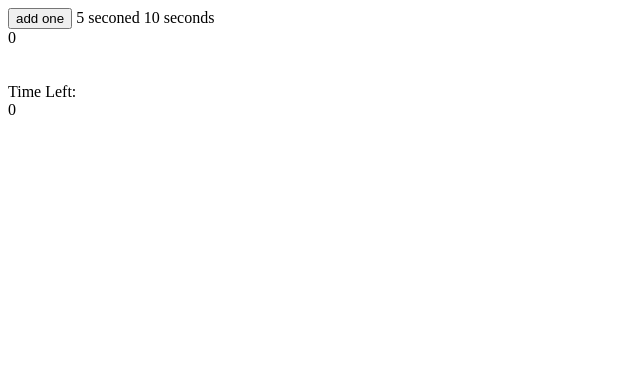
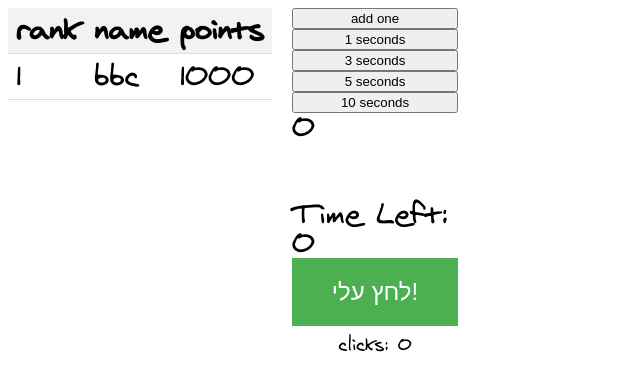
Before and after one commit to Lidor2008/web2, a plain HTML site: page website/index.html in a window 1280 px wide. Shown: the whole page, without its empty margins (0-640 px from the left). Drawn offline with Linux system fonts and the light colour scheme.

Commit message:
גבבגבג

```diff
--- a/obj/Debug/net8.0/web2.sourcelink.json
+++ b/obj/Debug/net8.0/web2.sourcelink.json
@@ -1 +1 @@
-{"documents":{"C:\\Users\\User\\Desktop\\web2\\*":"https://raw.githubusercontent.com/Lidor2008/web2/8da0144386217e930a4e400fd7fa7ffc3d9911e5/*"}}
+{"documents":{"C:\\Users\\User\\Desktop\\web2\\*":"https://raw.githubusercontent.com/Lidor2008/web2/ea6dcabaa8b9f04304738412676d7c9da115d591/*"}}
--- a/website/index.html
+++ b/website/index.html
@@ -5,10 +5,31 @@
     </head>
 
     <body>
+        <div class="everything">
+<div class="leaderboard">
+
+    <table>
+        <tr>
+            <th>rank</th>
+            <th>name</th>
+            <th>points</th>
+        </tr>
+        <tr>
+            <td>1</td>
+            <td>bbc</td>
+            <td>1000</td>
+        </tr>
+        <!-- שורות נוספות... -->
+    </table>
+</div>
+    <div class="everythingelse">
 
         <button onclick="handleclick()">add one</button>
-        <button5>5 seconed </button5>
-        <button10>10 seconds</button10>
+        <button id="1s">1 seconds</button>
+        <button id="3s">3 seconds</button>
+        <button id="5s">5 seconds</button>
+        <button id="10s">10 seconds</button>
+
         <div>0</div>
 
         <br>
@@ -17,9 +38,18 @@
         <div>Time Left:</div>
         <div class="timeLeft">5</div>
 
+
+        <button class="big-button" onclick="countClick()">לחץ עלי!</button>
+        <div class="click-count">clicks: <span id="clickCount">0</span></div>
+    </div>
+    </div>
     <script>
         let div = document.getElementsByTagName("div")[0];
         let timeLeftDiv = document.getElementsByClassName("timeLeft")[0];
+        let button1 = document.getElementById("1s");
+        let button3 = document.getElementById("3s");
+        let button5 = document.getElementById("5s");
+        let button10 = document.getElementById("10s");
         let seconds = 3;
         let intervalId;
 
@@ -38,6 +68,17 @@
             }
 
             intervalId = setInterval(updateTime, 1000);
+
+
         </script>
     </body>
+
+<script>
+let clickCount = 0;
+const countDisplay = document.getElementById('clickCount');
+
+function countClick() {
+  clickCount++;
+  countDisplay.textContent = clickCount;
+}
 </html>
--- a/website/style.css
+++ b/website/style.css
@@ -3,3 +3,56 @@
     top: 50%;
     left:50%;
    }
+
+   @font-face {
+      font-family: "virgil";
+      src: url("Virgil_GS_Regular.ttf");
+   }
+
+   div {
+      font-family: "virgil";
+      font-size: 30px;
+   }
+   .big-button {
+  font-size: 24px;
+  padding: 20px 40px;
+  background-color: #4CAF50;
+  color: white;
+  border: none;
+  cursor: pointer;
+  text-align: center;
+  display: block; /
+  margin: 0 auto;
+}
+
+
+.click-count {
+  font-size: 18px;
+  margin-top: 10px;
+  text-align: center;
+}
+table {
+  width: 200px;
+  border-collapse: collapse;
+  float: left;
+  margin-right: 20px;
+}
+
+th, td {
+  padding: 8px;
+  text-align: left;
+  border-bottom: 1px solid #ddd;
+}
+
+
+th {
+  background-color: #f2f2f2;
+}
+.everything{
+   display: flex;
+   flex-direction: row;
+}
+.everythingelse{
+   display: flex;
+   flex-direction: column;
+}
```
Also changed, not shown: website/Virgil_GS_Regular.ttf (added), 10 other files. Lines whose indentation alone changed are shown as unchanged.
